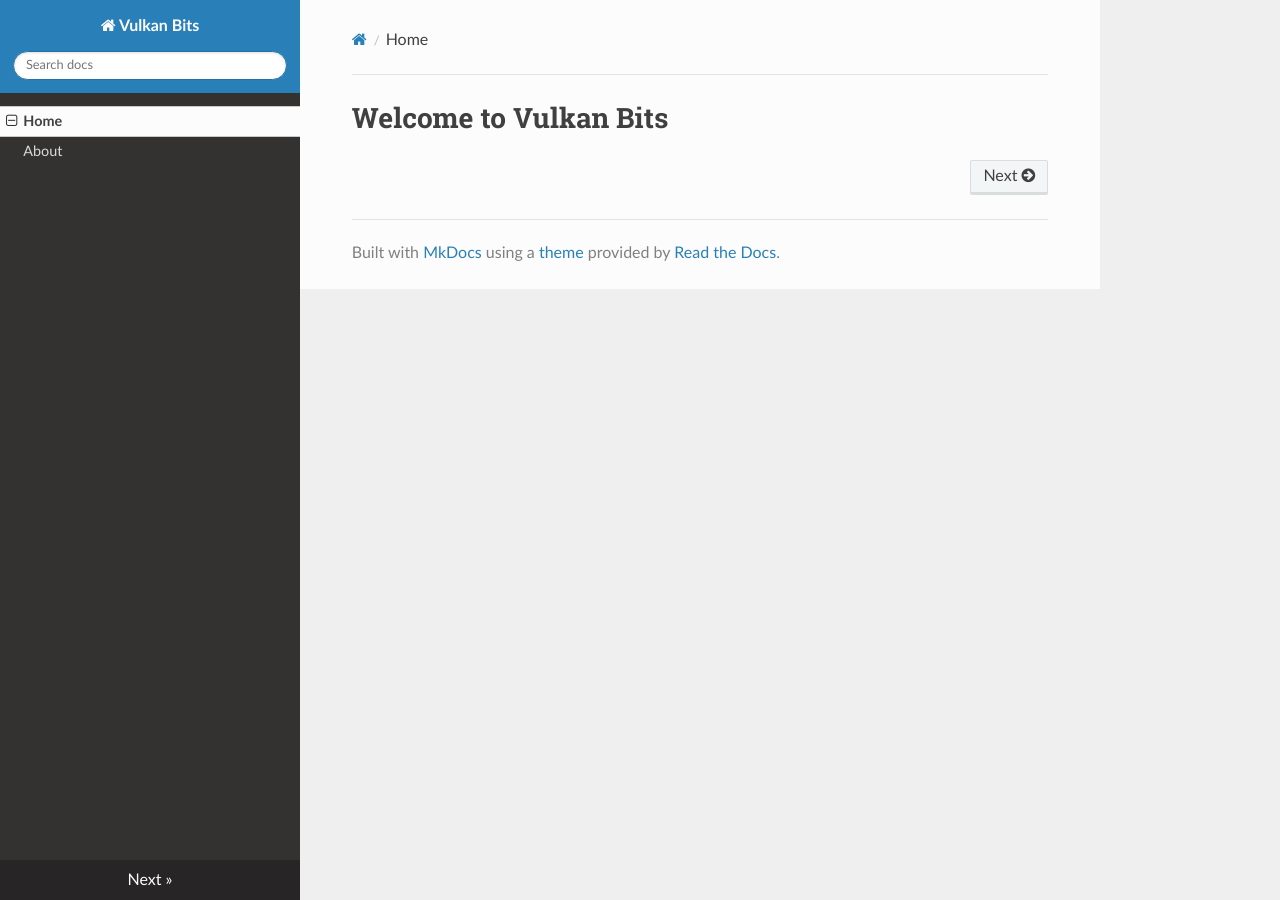
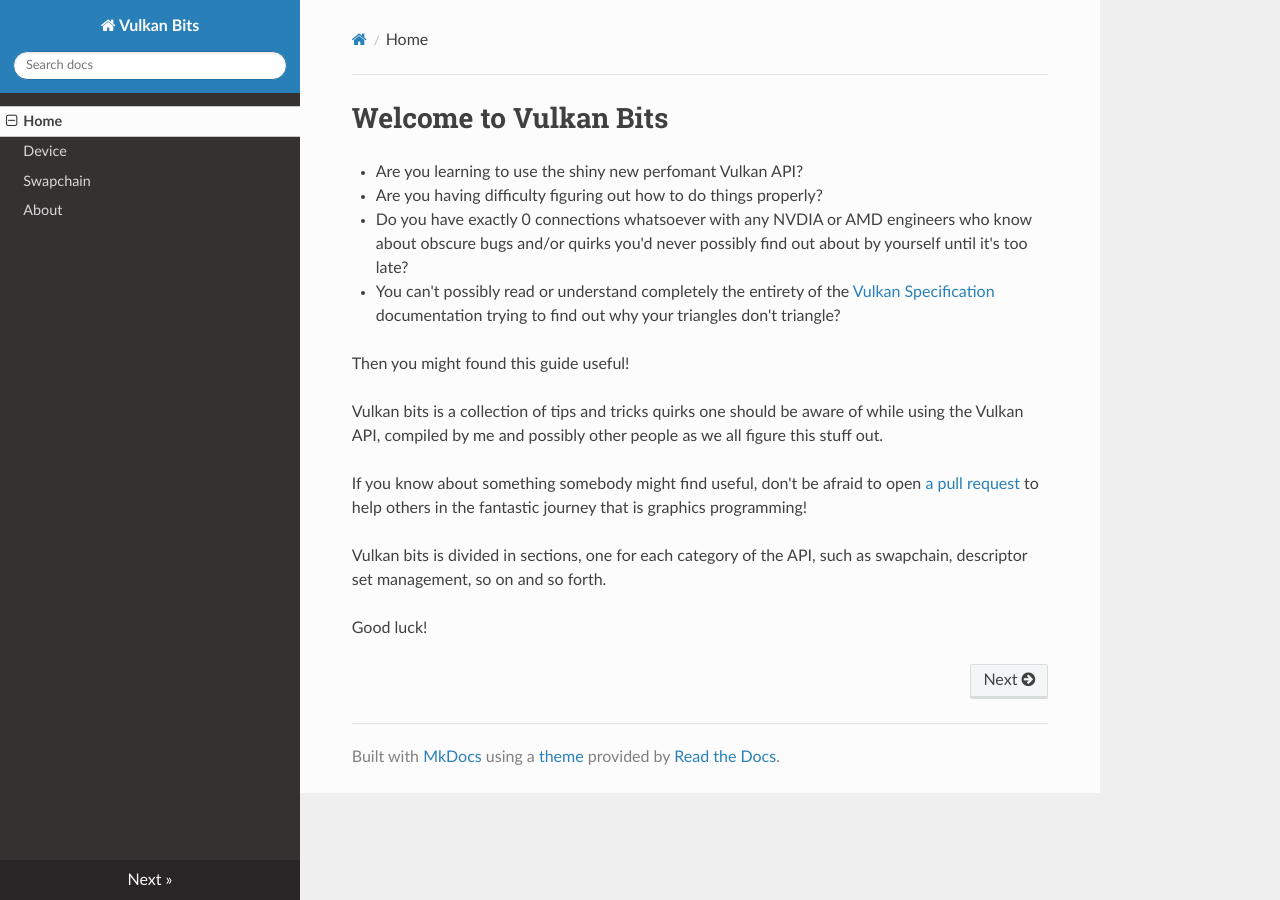
Before and after one commit to DeltaW0x/vulkan-bits, an MkDocs documentation site: the page built from docs/index.md, in a window 1280 px wide. Built offline with MkDocs 1.6.1, drawn with Linux system fonts in a browser that asks for light colours; nearby versions of some CDN libraries.

Commit message:
files
Update about.md

```diff
--- a/docs/index.md
+++ b/docs/index.md
@@ -1 +1,15 @@
 # Welcome to Vulkan Bits
+- Are you learning to use the shiny new perfomant Vulkan API?
+- Are you having difficulty figuring out how to do things properly?
+- Do you have exactly 0 connections whatsoever with any NVDIA or AMD engineers who know about obscure bugs and/or quirks you'd never possibly find out about by yourself until it's too late?
+- You can't possibly read or understand completely the entirety of the [Vulkan Specification](https://registry.khronos.org/vulkan/specs/latest/html/vkspec.html) documentation trying to find out why your triangles don't triangle?
+
+Then you might found this guide useful!
+
+Vulkan bits is a collection of tips and tricks quirks one should be aware of while using the Vulkan API, compiled by me and possibly other people as we all figure this stuff out.
+
+If you know about something somebody might find useful, don't be afraid to open [a pull request](https://github.com/DeltaW0x/vulkan-bits) to help others in the fantastic journey that is graphics programming!
+
+Vulkan bits is divided in sections, one for each category of the API, such as swapchain, descriptor set management, so on and so forth.
+
+Good luck!
--- a/mkdocs.yml
+++ b/mkdocs.yml
@@ -1,5 +1,13 @@
 site_name: Vulkan Bits
 nav:
   - Home: index.md
+  - Device: device.md
+  - Swapchain: swapchain.md
   - About: about.md
-theme: readthedocs
+
+theme:
+  name: readthedocs
+  highlightjs: true
+  hljs_languages:
+    - c
+    - cpp
```
Also changed, not shown: docs/about.md (+1 -0 lines), docs/device.md (added, +8 -0 lines), docs/swapchain.md (added, +15 -0 lines), docs/img/awa.png (added).
